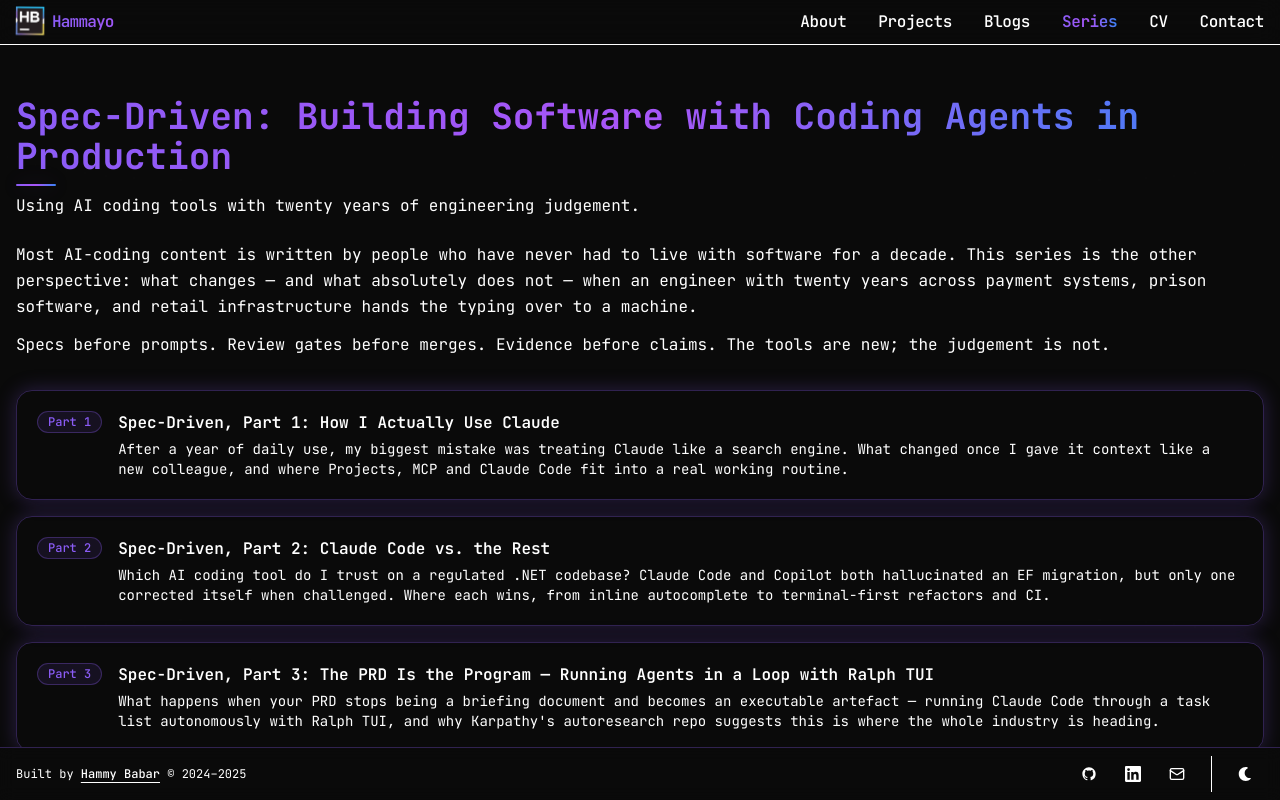
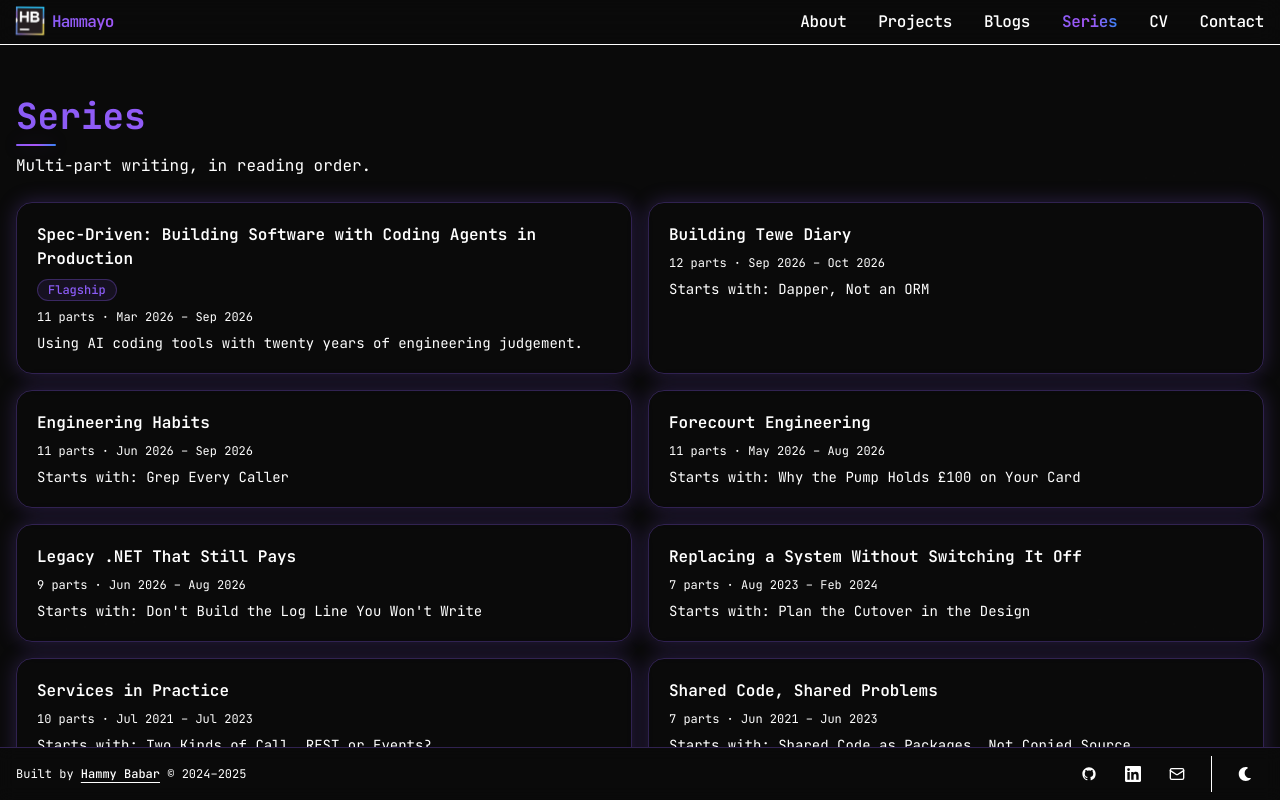
Before and after one commit to hammayo/hammayo.github.io, a Next.js app: page /series in a window 1280 px wide. Built offline with nearby package versions, Linux system fonts and the light colour scheme.

Commit message:
Add per-series index pages and turn /series into a hub of all ten series

```diff
--- a/content/cv.ts
+++ b/content/cv.ts
@@ -78,7 +78,7 @@ export const cv = {
       kind:    'employer',
       summary: 'Built a workflow where the agent agrees every acceptance criterion before writing a spec; adopted team-wide for larger work. Delivered a 27-story Angular feature through a gated agent loop, and cut what the assistant loads each session from 1,122 lines to 380.',
       tags:    ['Claude Code', 'Agent loops', 'Angular'],
-      href:    '/series',
+      href:    '/series/spec-driven',
       hrefLabel: 'Spec-Driven series',
     },
     {
--- /dev/null
+++ b/src/app/series/[slug]/page.tsx
@@ -0,0 +1,106 @@
+import type { Metadata } from 'next';
+import Link from 'next/link';
+import { notFound } from 'next/navigation';
+import { Container } from '@/features/shared/container';
+import { PageTransitionWrapper } from '@/features/shared/page-transition-wrapper';
+import { PageHeader } from '@/features/shared/page-header';
+import { PageViewEvent } from '@/features/shared/analytics-event';
+import { getAllSeries, getSeriesBySlug } from '@/features/blogs/series';
+import { glowCard, accentTag, gradientText, ctaButton } from '@/design/variants';
+import { SITE_URL, SOCIAL } from '@/lib/constants';
+import { series as flagship } from '../../../../content/series';
+
+interface Props {
+  params: Promise<{ slug: string }>;
+}
+
+export function generateStaticParams() {
+  return getAllSeries().map(({ slug }) => ({ slug }));
+}
+
+export async function generateMetadata({ params }: Props): Promise<Metadata> {
+  const group = getSeriesBySlug((await params).slug);
+  if (!group) return {};
+  const title       = `${group.name === flagship.name ? flagship.title : group.name} | Hammayo's Portfolio`;
+  const description = group.name === flagship.name
+    ? flagship.description[0]
+    : `${group.posts.length} parts. Starts with: ${group.posts[0].title}.`;
+  const url = `${SITE_URL}/series/${group.slug}/`;
+  return {
+    title,
+    description,
+    alternates: { canonical: url },
+    openGraph:  { title, description, url },
+    twitter:    { title, description },
+  };
+}
+
+export default async function SeriesDetailPage({ params }: Props) {
+  const group = getSeriesBySlug((await params).slug);
+  if (!group) notFound();
+
+  const isFlagship = group.name === flagship.name;
+
+  return (
+    <PageTransitionWrapper>
+      <PageViewEvent page="series" />
+      <Container className="py-8">
+        <PageHeader
+          title={isFlagship ? flagship.title : group.name}
+          subtitle={isFlagship ? flagship.tagline : `${group.posts.length} parts, in reading order.`}
+        />
+
+        {isFlagship ? (
+          <div className="space-y-3">
+            {flagship.description.map((paragraph, i) => (
+              <p key={i} className="text-sm md:text-base text-muted-foreground leading-relaxed">
+                {paragraph}
+              </p>
+            ))}
+          </div>
+        ) : null}
+
+        <div className="mt-8 space-y-4">
+          {group.posts.map(post => (
+            <Link
+              key={post.slug}
+              href={`/blogs/${post.slug}`}
+              className={glowCard({ variant: 'default' }) + ' block p-5'}
+            >
+              <div className="flex items-start gap-4">
+                <span className={accentTag({ variant: 'scheme' })}>
+                  {`Part ${post.series!.part}`}
+                </span>
+                <div className="flex-1">
+                  <h2 className="font-semibold text-foreground">{post.title}</h2>
+                  <p className="mt-1 text-sm text-muted-foreground">{post.summary}</p>
+                </div>
+              </div>
+            </Link>
+          ))}
+        </div>
+
+        {isFlagship ? (
+          <section
+            className={
+              glowCard({ variant: 'featured' }) +
+              ' mt-12 flex flex-col items-center gap-4 p-6 text-center md:p-8'
+            }
+          >
+            <h2 className={gradientText({ size: 'heading' })}>This series is becoming a course</h2>
+            <p className="max-w-lg text-sm text-muted-foreground md:text-base">
+              Spec-Driven is being turned into a full course. Email me to join the waitlist and
+              hear when it launches.
+            </p>
+            <a
+              href={`mailto:${SOCIAL.email}?subject=Course%20waitlist`}
+              className={ctaButton({ variant: 'gradient' })}
+            >
+              Join the waitlist
+            </a>
+          </section>
+        ) : null}
+      </Container>
+    </PageTransitionWrapper>
+  );
+}
--- a/src/app/series/opengraph-image.tsx
+++ b/src/app/series/opengraph-image.tsx
@@ -24,13 +24,13 @@ export default function OgImage() {
             HAMMAYO.CO.UK / SERIES
           </div>
           <div style={{ fontSize: '52px', fontWeight: 700, color: '#ffffff', lineHeight: 1.2 }}>
-            Spec-Driven
+            Series
           </div>
           <div style={{ fontSize: '22px', color: '#f0f0f0', lineHeight: 1.5 }}>
-            AI development that actually ships
+            Multi-part writing, in reading order
           </div>
           <div style={{ fontSize: '14px', color: '#a78bfa', letterSpacing: '1px' }}>
-            Twenty years of engineering judgement, applied to AI tooling
+            Spec-Driven · Forecourt Engineering · Legacy .NET · Messaging
           </div>
         </div>
       </div>
--- a/src/app/series/page.tsx
+++ b/src/app/series/page.tsx
@@ -1,74 +1,55 @@
 import type { Metadata } from 'next';
 import Link from 'next/link';
+import { format } from 'date-fns';
 import { Container } from '@/features/shared/container';
 import { PageTransitionWrapper } from '@/features/shared/page-transition-wrapper';
 import { PageHeader } from '@/features/shared/page-header';
 import { PageViewEvent } from '@/features/shared/analytics-event';
-import { getAllPostsMeta } from '@/features/blogs/pipeline';
-import { glowCard, accentTag, gradientText, ctaButton } from '@/design/variants';
-import { SOCIAL } from '@/lib/constants';
+import { getAllSeries, stripPartPrefix } from '@/features/blogs/series';
+import { accentTag, glowCard } from '@/design/variants';
 import { createPageMetadata } from '@/lib/metadata';
-import { series } from '../../../content/series';
+import { series as flagship } from '../../../content/series';
 
 export const metadata: Metadata = createPageMetadata('series', '/series');
 
+const range = (dates: string[]) => {
+  const [first, last] = [dates[0], dates[dates.length - 1]].map(d => format(new Date(d), 'MMM yyyy'));
+  return first === last ? first : `${first} – ${last}`;
+};
+
 export default function SeriesPage() {
-  const parts = getAllPostsMeta()
-    .filter(p => p.series?.name === series.name)
-    .sort((a, b) => (a.series!.part) - (b.series!.part));
+  const all = getAllSeries();
 
   return (
     <PageTransitionWrapper>
       <PageViewEvent page="series" />
       <Container className="py-8">
-        <PageHeader title={series.title} subtitle={series.tagline} />
+        <PageHeader title="Series" subtitle="Multi-part writing, in reading order." />
 
-        <div className="space-y-3">
-          {series.description.map((paragraph, i) => (
-            <p key={i} className="text-sm md:text-base text-muted-foreground leading-relaxed">
-              {paragraph}
-            </p>
-          ))}
+        <div className="grid gap-4 md:grid-cols-2">
+          {all.map(({ slug, name, posts }) => {
+            const isFlagship = name === flagship.name;
+            const dates = posts.map(p => p.date).sort();
+            return (
+              <Link
+                key={slug}
+                href={`/series/${slug}`}
+                className={glowCard({ variant: isFlagship ? 'featured' : 'default' }) + ' block p-5 space-y-2'}
+              >
+                <div className="flex flex-wrap items-center gap-2">
+                  <h2 className="font-semibold text-foreground">{isFlagship ? flagship.title : name}</h2>
+                  {isFlagship ? <span className={accentTag()}>Flagship</span> : null}
+                </div>
+                <p className="text-xs text-muted-foreground">
+                  {`${posts.length} ${posts.length === 1 ? 'part' : 'parts'} · ${range(dates)}`}
+                </p>
+                <p className="text-sm text-muted-foreground">
+                  {isFlagship ? flagship.tagline : `Starts with: ${stripPartPrefix(posts[0].title)}`}
+                </p>
+              </Link>
+            );
+          })}
         </div>
-
-        <div className="mt-8 space-y-4">
-          {parts.map(post => (
-            <Link
-              key={post.slug}
-              href={`/blogs/${post.slug}`}
-              className={glowCard({ variant: 'default' }) + ' block p-5'}
-            >
-              <div className="flex items-start gap-4">
-                <span className={accentTag({ variant: 'scheme' })}>
-                  {`Part ${post.series!.part}`}
-                </span>
-                <div className="flex-1">
-                  <h2 className="font-semibold text-foreground">{post.title}</h2>
-                  <p className="mt-1 text-sm text-muted-foreground">{post.summary}</p>
-                </div>
-              </div>
-            </Link>
-          ))}
-        </div>
-
-        <section
-          className={
-            glowCard({ variant: 'featured' }) +
-            ' mt-12 flex flex-col items-center gap-4 p-6 text-center md:p-8'
-          }
-        >
-          <h2 className={gradientText({ size: 'heading' })}>This series is becoming a course</h2>
-          <p className="max-w-lg text-sm text-muted-foreground md:text-base">
-            Spec-Driven is being turned into a full course. Email me to join the waitlist and
-            hear when it launches.
-          </p>
-          <a
-            href={`mailto:${SOCIAL.email}?subject=Course%20waitlist`}
-            className={ctaButton({ variant: 'gradient' })}
-          >
-            Join the waitlist
-          </a>
-        </section>
       </Container>
     </PageTransitionWrapper>
   );
--- /dev/null
+++ b/src/features/blogs/series.ts
@@ -0,0 +1,37 @@
+// src/features/blogs/series.ts
+// Derives series groups from post frontmatter (server only). Series name is the key;
+// the URL slug is the slugified name, so a new series needs no config.
+import { getAllPostsMeta } from './pipeline';
+import type { PostMeta } from './schema';
+import { series as flagship } from '../../../content/series';
+
+export type SeriesGroup = { slug: string; name: string; posts: PostMeta[] };
+
+const slugify = (name: string) =>
+  name.toLowerCase().replace(/[^a-z0-9]+/g, '-').replace(/^-|-$/g, '');
+
+/** Published series, flagship first, then most recently updated first. */
+export function getAllSeries(): SeriesGroup[] {
+  const byName = new Map<string, PostMeta[]>();
+  for (const post of getAllPostsMeta()) {
+    if (!post.published || !post.series) continue;
+    byName.set(post.series.name, [...(byName.get(post.series.name) ?? []), post]);
+  }
+
+  const groups = [...byName].map(([name, posts]) => ({
+    slug:  slugify(name),
+    name,
+    posts: posts.sort((a, b) => a.series!.part - b.series!.part),
+  }));
+
+  const latest = (g: SeriesGroup) => Math.max(...g.posts.map(p => +new Date(p.date)));
+  return groups.sort((a, b) =>
+    Number(b.name === flagship.name) - Number(a.name === flagship.name) || latest(b) - latest(a));
+}
+
+export function getSeriesBySlug(slug: string): SeriesGroup | undefined {
+  return getAllSeries().find(g => g.slug === slug);
+}
+
+/** "Name, Part 3: The Title" -> "The Title". */
+export const stripPartPrefix = (title: string) => title.replace(/^.*?Part \d+:\s*/, '');
--- a/src/features/home/series-strip.tsx
+++ b/src/features/home/series-strip.tsx
@@ -4,7 +4,7 @@ import { series } from '../../../content/series';
 
 export function SeriesStrip() {
   return (
-    <Link href="/series" className={glowCard({ variant: 'featured' }) + ' block px-6 py-4'}>
+    <Link href="/series/spec-driven" className={glowCard({ variant: 'featured' }) + ' block px-6 py-4'}>
       <div className="flex flex-col items-center justify-center gap-2 text-sm sm:flex-row sm:gap-3">
         <span className={accentTag({ variant: 'scheme' })}>Series</span>
         <span className="font-semibold gradient-text">{series.title}</span>
--- a/src/lib/constants.ts
+++ b/src/lib/constants.ts
@@ -78,8 +78,8 @@ export const PAGE_META = {
     description: 'Open to senior software engineering roles: C#, .NET, agentic engineering with Claude Code. Previously SC cleared. Based in Basingstoke, covering Berkshire and London. Open to remote and hybrid roles.',
   },
   series: {
-    title:       "Spec-Driven | Hammayo's Portfolio",
-    description: 'Spec-Driven: AI development that actually ships. A series on using AI coding tools with twenty years of engineering judgement.',
+    title:       "Series | Hammayo's Portfolio",
+    description: 'Multi-part writing on spec-driven AI development, forecourt systems, legacy .NET, messaging, access control and more, in reading order.',
   },
   services: {
     title:       "Services | Hammayo's Portfolio",
```
Also changed, not shown: src/app/sitemap.ts (+9 -1 lines).
